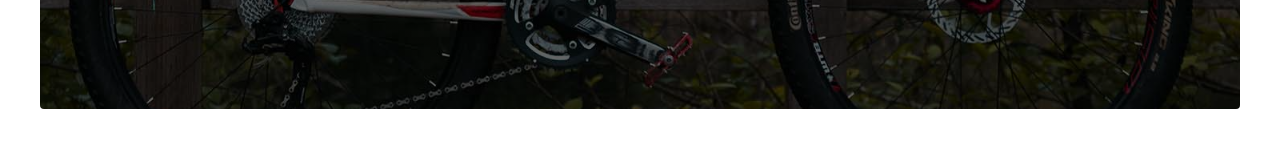
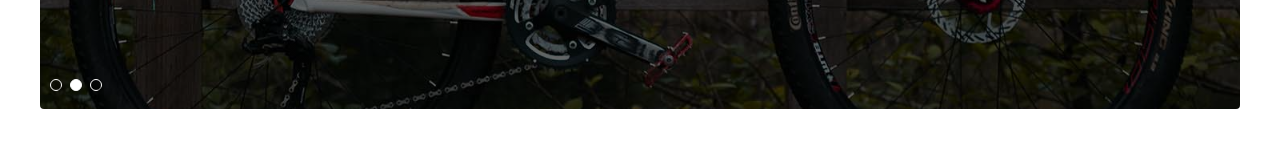
Before and after one commit to sam-suzzaman/Rider-Frontend, a React (Vite) app: page / in a window 1280 px wide. Shown: the part 555-702 px from the top of the page. Built offline with nearby package versions, Linux system fonts and the light colour scheme.

Commit message:
update slider style 1

```diff
--- a/src/Components/Non-Shared/HomePageCom/HeroCom/HeroCom.css
+++ b/src/Components/Non-Shared/HomePageCom/HeroCom/HeroCom.css
@@ -87,3 +87,24 @@
 .rider-btn-1:hover .icon {
     margin-left: 5px;
 }
+.hero-slider .slick-dots {
+    bottom: 10px;
+    left: 10px;
+    text-align: left;
+}
+.hero-slider .slick-dots li {
+    margin: 0;
+}
+.hero-slider .slick-dots li button {
+    border: 1px solid #fff;
+    border-radius: 50%;
+    width: 10px;
+    height: 10px;
+}
+.hero-slider .slick-dots li.slick-active button {
+    background-color: #fff;
+}
+.hero-slider .slick-dots li.slick-active button::before {
+    content: "";
+    display: none;
+}
--- a/src/Components/Non-Shared/HomePageCom/HeroCom/HeroComponent.jsx
+++ b/src/Components/Non-Shared/HomePageCom/HeroCom/HeroComponent.jsx
@@ -44,26 +44,24 @@ const Slider_Content = [
 const HeroComponent = () => {
     // Slider Settings
     const settings = {
-        dots: false,
+        dots: true,
         arrows: false,
         infinite: true,
-        speed: 1000,
+        speed: 500,
         autoplaySpeed: 3000,
         autoplay: true,
-        fade: true,
         pauseOnHover: true,
         slidesToShow: 1,
         slidesToScroll: 1,
-        draggable: true,
     };
     return (
         <>
             <section>
-                <div className="sec-container">
+                <div className="sec-container hero-slider">
                     <Slider {...settings}>
                         {Slider_Content?.map((slider) => {
                             return (
-                                <div>
+                                <div key={slider._id}>
                                     <div
                                         className="hero-container"
                                         style={{
```
